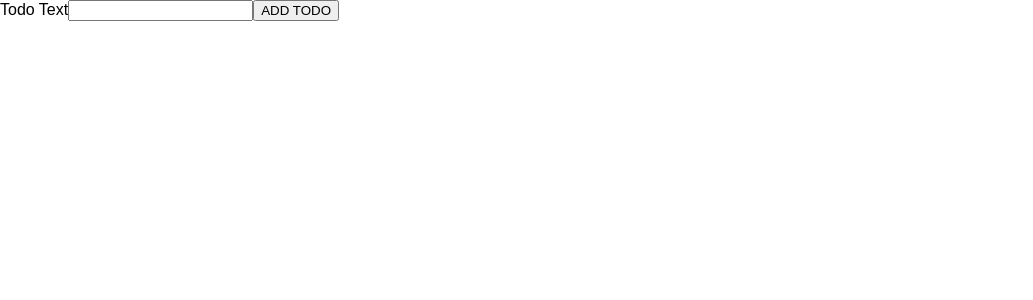
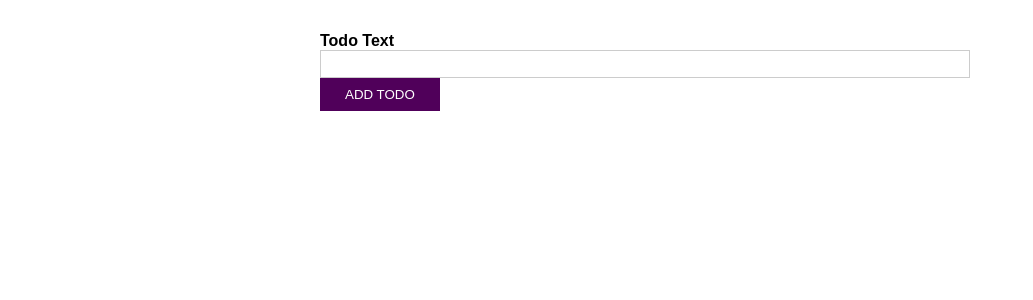
Before and after one commit to Mounib-dev/react-ts, a React (Vite) app: page / in a window 1280 px wide. Shown: the top 300 px of the page, without its empty margins (0-1033 px from the left). Built offline with nearby package versions, Linux system fonts and the light colour scheme.

Commit message:
Adding styles

```diff
--- /dev/null
+++ b/src/components/NewTodo.css
@@ -0,0 +1,47 @@
+form {
+  width: 90%;
+  max-width: 40rem;
+  margin: 2rem auto;
+}
+
+.form-control {
+  margin-bottom: 1rem;
+}
+
+label, input {
+  display: block;
+  width: 100%;
+}
+
+label {
+  font-weight: bold;
+}
+
+input {
+  font: inherit;
+  border: 1px solid #ccc;
+  padding: 0.25rem;
+}
+
+input:focus {
+  outline: none;
+  border-color: #50005a;
+}
+
+button {
+  background: #50005a;
+  border: 1px solid #50005a;
+  color: white;
+  padding: 0.5rem 1.5rem;
+  cursor: pointer;
+}
+
+button:focus {
+  outline: none;
+}
+
+button:hover,
+button:active {
+  background: #6a0a77;
+  border-color: #6a0a77;
+}
--- a/src/components/NewTodo.tsx
+++ b/src/components/NewTodo.tsx
@@ -1,4 +1,6 @@
 import React, { useRef } from "react";
+
+import "./NewTodo.css";
 
 type NewTodoProps = {
   onAddTodo: (todoText: string) => void;
@@ -14,7 +16,7 @@
   return (
     <>
       <form onSubmit={todoSubmitHandler}>
-        <div>
+        <div className="form-control">
           <label htmlFor="todo-text">Todo Text</label>
           <input type="text" id="todo-text" ref={textInputRef} />
           <button type="submit">ADD TODO</button>
--- /dev/null
+++ b/src/components/TodoList.css
@@ -0,0 +1,17 @@
+ul {
+  list-style: none;
+  width: 90%;
+  max-width: 40rem;
+  margin: 2rem auto;
+  padding: 0;
+}
+
+li {
+  margin: 1rem 0;
+  padding: 1rem;
+  box-shadow: 0 2px 8px rgba(0, 0, 0, 0.26);
+  border-radius: 6px;
+  display: flex;
+  justify-content: space-between;
+  align-items: center;
+}
--- a/src/components/TodoList.tsx
+++ b/src/components/TodoList.tsx
@@ -1,4 +1,6 @@
 import React from "react";
+
+import "./TodoList.css";
 
 interface TodoListProps {
   items: { id: string; text: string }[];
```
